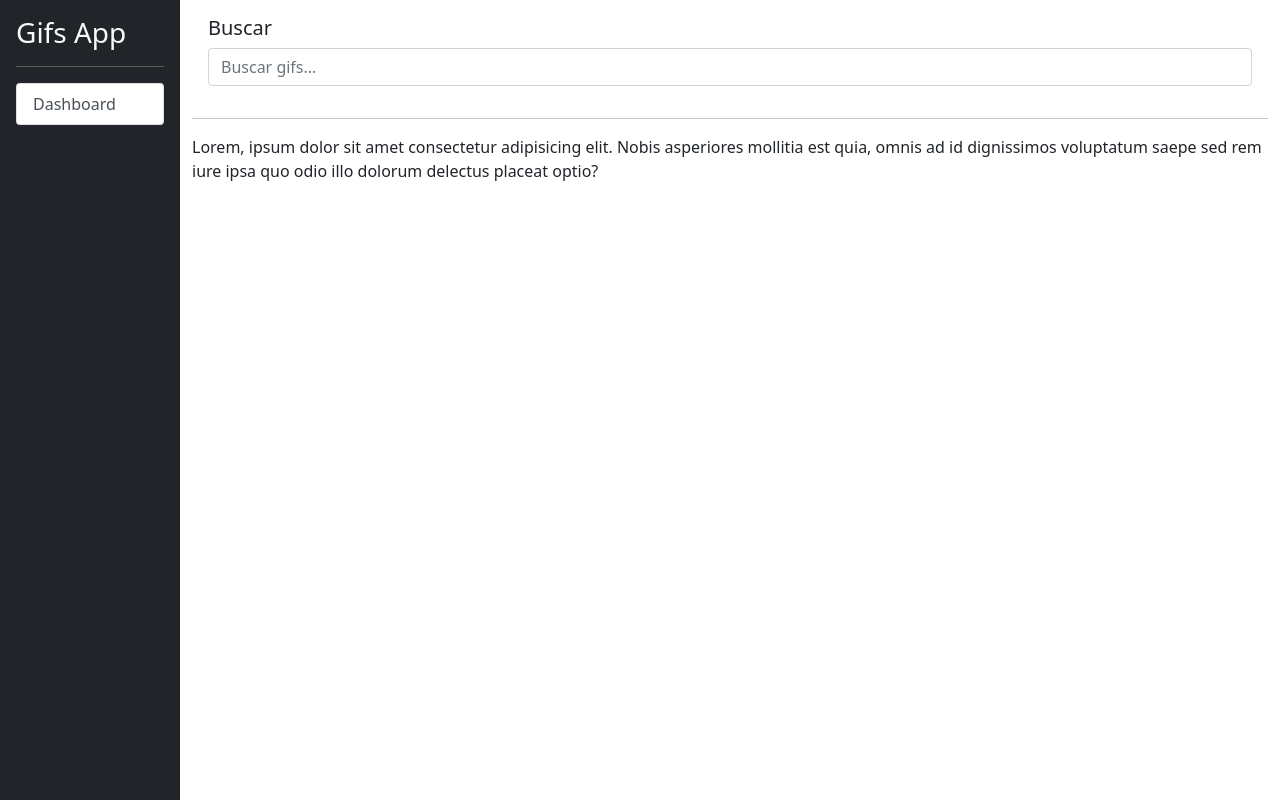
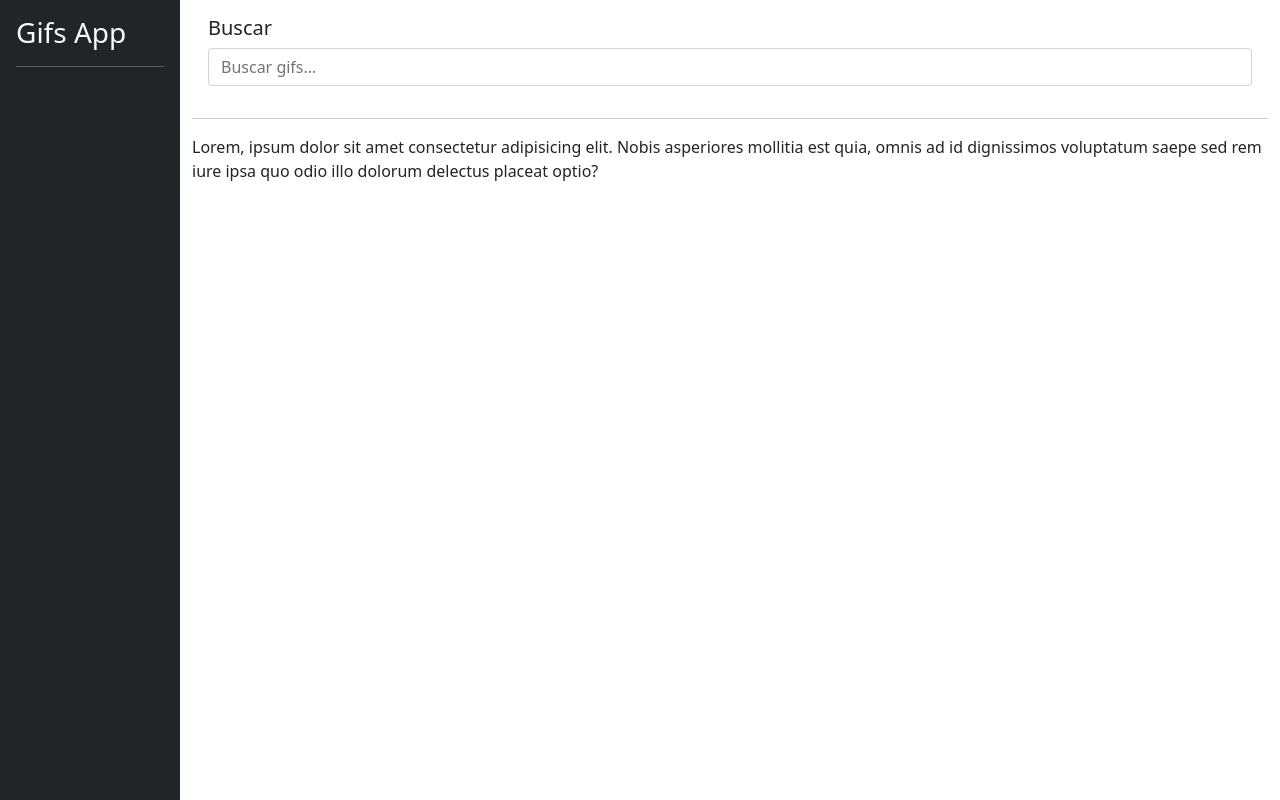
Before and after one commit to javicb/gifsApp, an Angular app: page / in a window 1280 px wide. Built offline with nearby package versions, Linux system fonts and the light colour scheme.

Commit message:
gifs service

```diff
--- a/src/app/gifs/busqueda/busqueda.component.ts
+++ b/src/app/gifs/busqueda/busqueda.component.ts
@@ -1,4 +1,5 @@
 import { Component, ElementRef, ViewChild } from '@angular/core';
+import { GifsService } from '../services/gifs.service';
 
 @Component({
   selector: 'app-busqueda',
@@ -8,9 +9,10 @@ import { Component, ElementRef, ViewChild } from '@angular/core';
 export class BusquedaComponent {
 
   @ViewChild('txtBuscar') txtBuscar!: ElementRef<HTMLInputElement>;
-  constructor() { }
+  constructor(private gifsService: GifsService) { }
 
   buscar(): void {
+    this.gifsService.buscarGifs(this.txtBuscar.nativeElement.value);
     this.txtBuscar.nativeElement.value = '';
   }
 }
--- /dev/null
+++ b/src/app/gifs/services/gifs.service.ts
@@ -0,0 +1,21 @@
+import { Injectable } from '@angular/core';
+
+@Injectable({
+  providedIn: 'root'
+})
+export class GifsService {
+
+  private historial: string[] = [];
+
+  get historico(): string[] {
+    return [...this.historial];
+  }
+
+  constructor() { }
+
+  buscarGifs(busqueda: string): void {
+    this.historial.unshift(busqueda);
+    console.log(this.historial);
+  }
+
+}
--- a/src/app/shared/sidebar/sidebar.component.html
+++ b/src/app/shared/sidebar/sidebar.component.html
@@ -1,7 +1,7 @@
 <div class="bg-dark border-right p-3" id="sidebar">
   <h3 class="text-light">Gifs App</h3>
   <hr class="text-white" />
-  <div class="list-group list-reset">
-    <a href="#" class="list-group-item list-group-item-action">Dashboard</a>
+  <div class="list-group list-reset" *ngFor="let list of historial">
+    <a href="#" class="list-group-item list-group-item-action">{{list}}</a>
   </div>
 </div>
--- a/src/app/shared/sidebar/sidebar.component.ts
+++ b/src/app/shared/sidebar/sidebar.component.ts
@@ -1,4 +1,5 @@
 import { Component } from '@angular/core';
+import { GifsService } from 'src/app/gifs/services/gifs.service';
 
 @Component({
   selector: 'app-sidebar',
@@ -7,5 +8,9 @@ import { Component } from '@angular/core';
 })
 export class SidebarComponent {
 
-  constructor() { }
+  get historial(): string[] {
+    return this.gifsService.historico;
+  }
+
+  constructor(private gifsService: GifsService) { }
 }
```
Also changed, not shown: 1 other file (tests, documents, lock files or other folders).
